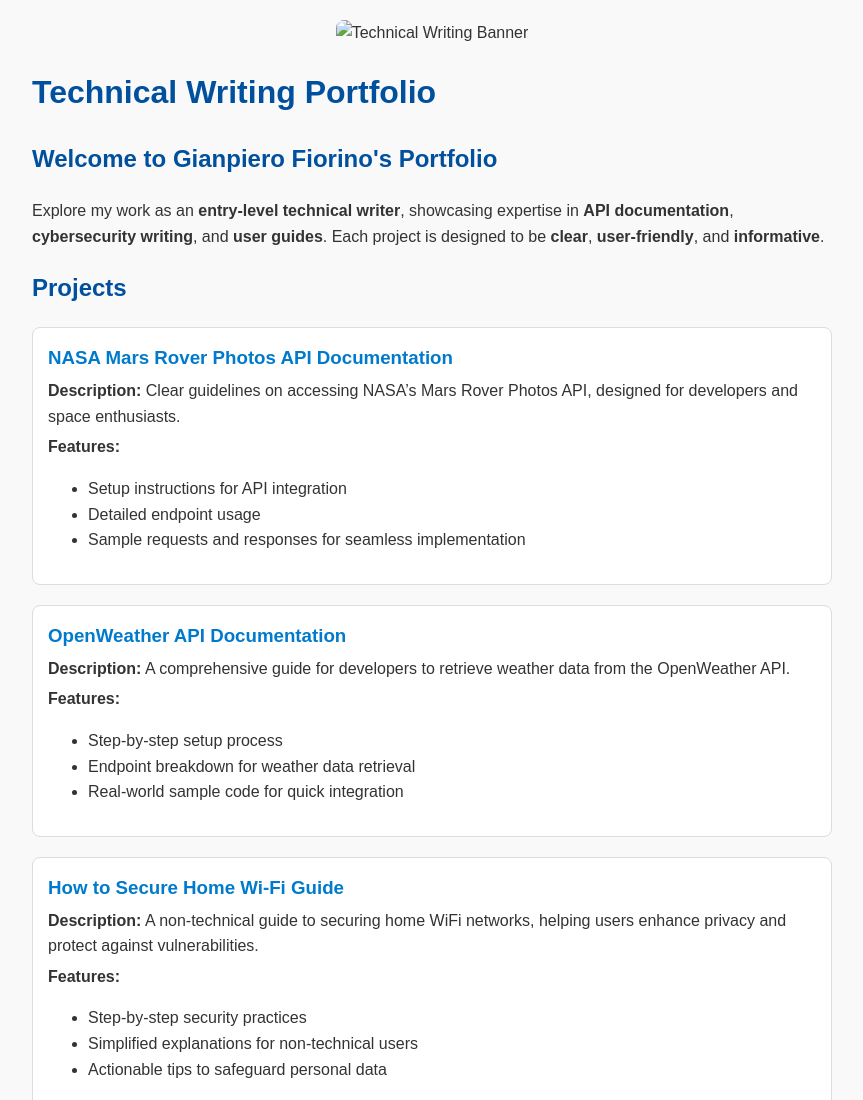
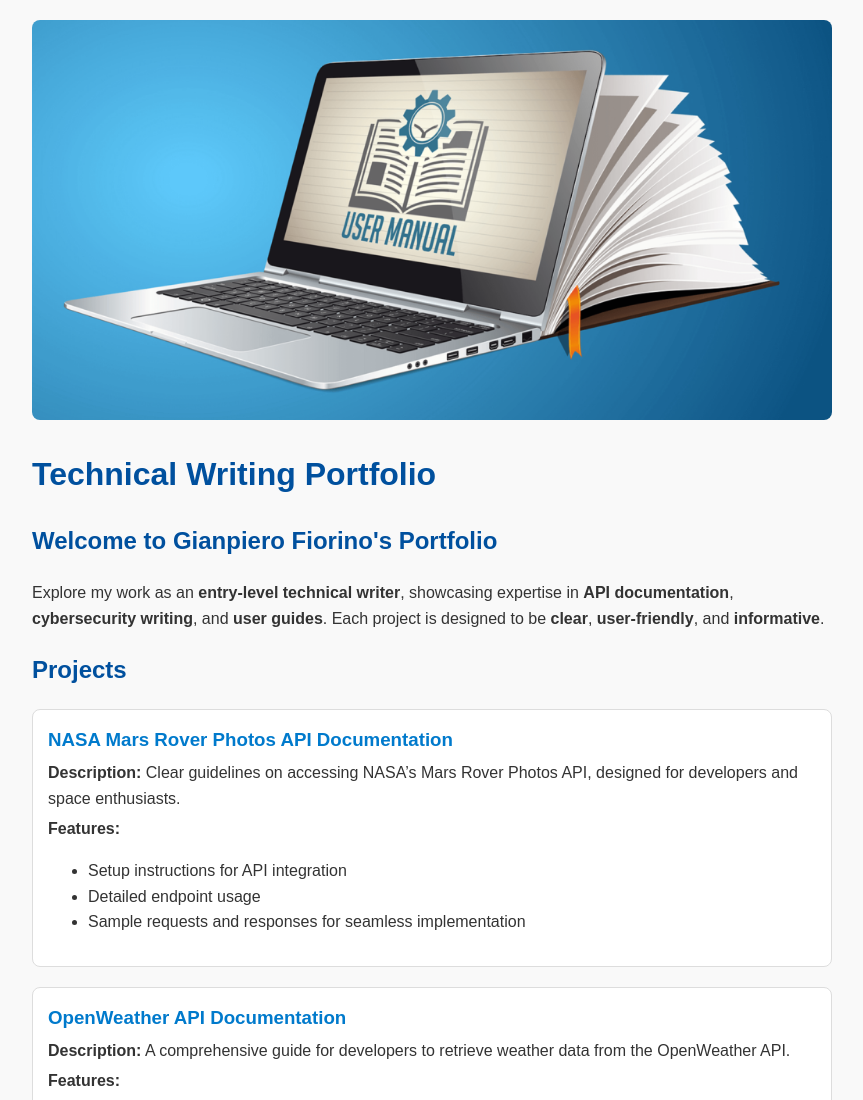
Before and after one commit to GFiorino/Technical-Writing-Portfolio, a plain HTML site: page index.html in a window 1280 px wide. Shown: the top 1100 px of the page, without its empty margins (208-1071 px from the left). Drawn offline with Linux system fonts and the light colour scheme.

Commit message:
Update index.html

```diff
--- a/index.html
+++ b/index.html
@@ -1,6 +1,6 @@
 <!DOCTYPE html>
 <div style="text-align: center; margin-bottom: 20px;">
-    <img src="images/technical-writer.png" alt="Technical Writing Banner" style="width: 100%; max-width: 800px; border-radius: 8px;">
+    <img src="https://github.com/GFiorino/Technical-Writing-Portfolio/blob/main/technical-writer-1024x512.png?raw=true alt="Technical Writing Banner" style="width: 100%; max-width: 800px; border-radius: 8px;">
 </div>
 <html>
 <head>
```
